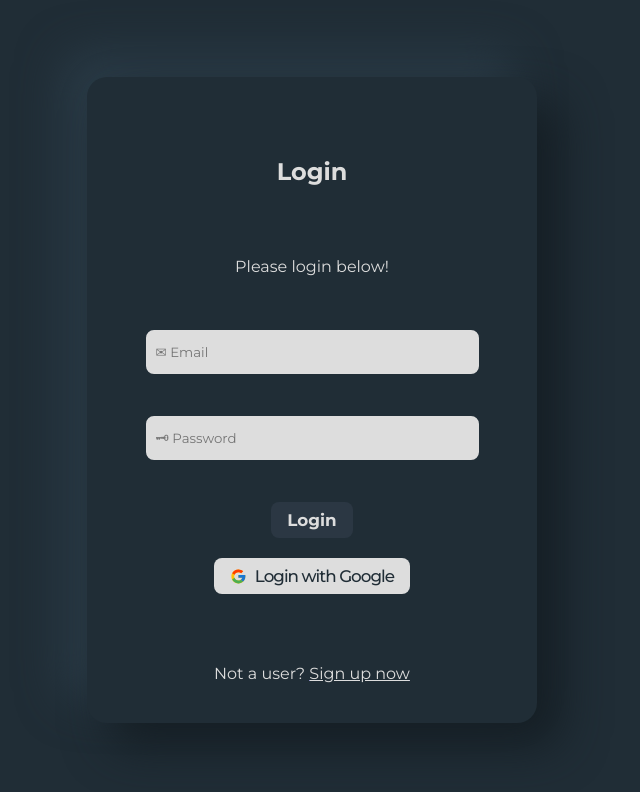
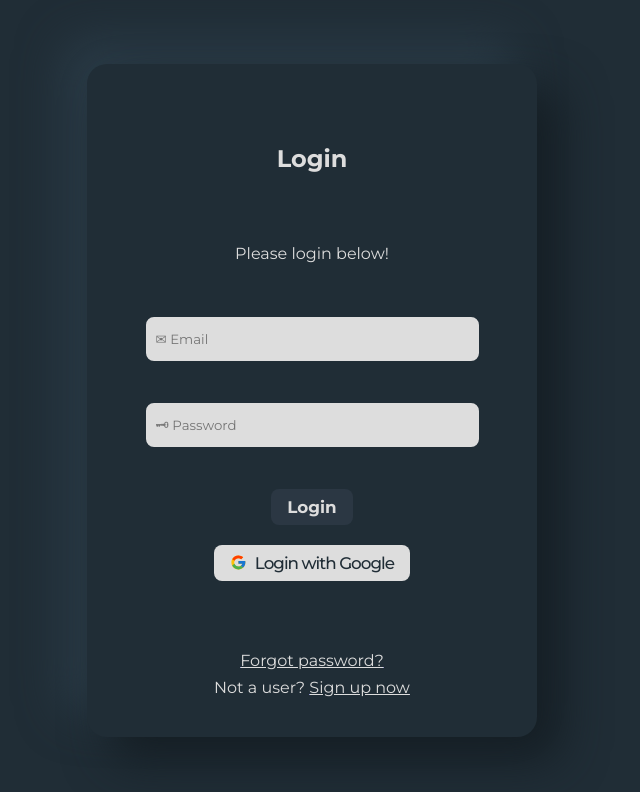
Before and after one commit to tahseenio/login-signup, a React (Create React App) app: page /login in a window 1280 px wide. Shown: the top 792 px of the page, without its empty margins (328-968 px from the left). Built offline with nearby package versions, Linux system fonts and the light colour scheme; no server answers.

Commit message:
added reset password page

```diff
--- a/src/App.js
+++ b/src/App.js
@@ -4,6 +4,7 @@ import { Home } from './pages/Home';
 import { Login } from './components/Login';
 import { Register } from './components/Register';
 import { ProtectedRoute } from './components/ProtectedRoute';
+import { ForgotPassword } from './components/ForgotPassword';
 
 const App = () => {
   // TODO: FIGURE OUT A BETTER WAY TO DO ISLOADING FOR PROTECTEDROUTE AS IT IS A BIT IFFY RIGHT NOW
@@ -15,6 +16,7 @@ const App = () => {
           <Route path='/' element={<ProtectedRoute><Home /></ProtectedRoute>} />
           <Route path='/login' element={<Login />} />
           <Route path='/register' element={<Register />} />
+          <Route path='/forgot' element={<ForgotPassword />} />
         </Routes>
       </Router>
     </div>
--- /dev/null
+++ b/src/components/ForgotPassword.jsx
@@ -0,0 +1,55 @@
+import React, { useState } from 'react'
+import { Link } from 'react-router-dom';
+import { useForm } from 'react-hook-form';
+import * as yup from "yup";
+import { yupResolver } from "@hookform/resolvers/yup";
+
+import { useFirebaseContext } from '../context/FirebaseContext'
+
+export const ForgotPassword = () => {
+  const { forgotPassword } = useFirebaseContext()
+
+  const [resetPassText, setResetPassText] = useState('')
+  const [resetPassLoading, setResetPassLoading] = useState(false)
+
+  // yup validation
+  const schema = yup.object().shape({
+    email: yup.string().email('Please enter a valid email').required('Email is required')
+  });
+
+  // react-use-form
+  const { register, handleSubmit, formState: { errors } } = useForm({
+    mode: "onBlur",
+    resolver: yupResolver(schema)
+  })
+
+  // react-use-form submit
+  const onResetSubmit = async (data) => {
+    setResetPassLoading(true)
+    try {
+      await forgotPassword(data.email)
+      setResetPassText("Success! a password reset email has been sent")
+      setResetPassLoading(false)
+    } catch (error) {
+      setResetPassText(error.message)
+      if (error.message === 'Firebase: Error (auth/user-not-found).') setResetPassText('Email not found. Check again')
+      setResetPassLoading(false)
+    }
+  }
+  return (
+    <main className='container__login'>
+      <section className='form__login--wrapper'>
+        <form className='form__login' onSubmit={handleSubmit(onResetSubmit)}>
+          <h1 className='login__header'>Reset Password</h1>
+          {resetPassLoading ? <span className="chaotic-orbit loader"></span> : <span className='loader'>&nbsp;</span>}
+          <p className='login__para'>Reset your password below</p>
+          {resetPassText ? <p className={(resetPassText === 'Success! a password reset email has been sent') ? 'text--success' : 'text--error'}>{resetPassText}</p > : <p className='text--error'>&nbsp;</p>}
+          <input className='login__input' {...register('email')} placeholder='✉ Email' style={(errors.email) ? { borderColor: 'red' } : null} />
+          {errors.email?.message ? <p className='text--error'>{errors.email?.message}</p> : <p className='text--error'>&nbsp;</p>}
+          <button className='button button--login'>Reset Password</button>
+        </form>
+        <p className='signup__para'>Reset password? <Link to={'/login'}><span className='signup__link'>Log in now</span></Link></p>
+      </section>
+    </main>
+  )
+}
--- a/src/components/Login.jsx
+++ b/src/components/Login.jsx
@@ -69,8 +69,9 @@ export const Login = () => {
           <button className='button button--login'>Login</button>
         </form>
         <button className='button button--google' onClick={onGoogleLogin}> <FcGoogle className='google_icon' /> Login with Google</button>
-        <p className='signup__para'>Not a user? <Link to={'/register'}><span className='signup__link'>Sign up now</span></Link></p>
+        <Link to={'/forgot'}><p className='signup__para signup__link'>Forgot password?</p></Link>
+        <p className='signup__para signup__para--login'>Not a user? <Link to={'/register'}><span className='signup__link'>Sign up now</span></Link></p>
       </section>
-    </main>
+    </main >
   )
 }
--- a/src/context/FirebaseContext.js
+++ b/src/context/FirebaseContext.js
@@ -5,7 +5,8 @@ import {
   signInWithPopup,
   onAuthStateChanged,
   signInWithEmailAndPassword,
-  createUserWithEmailAndPassword
+  createUserWithEmailAndPassword,
+  sendPasswordResetEmail
 } from 'firebase/auth';
 import { auth } from '../firebase';
 
@@ -50,6 +51,10 @@ export const FirebaseContextProvider = ({ children }) => {
     setUser(null)
   };
 
+  const forgotPassword = (email) => {
+    return sendPasswordResetEmail(auth, email)
+  }
+
   const SignInWithGoogle = () => {
     const provider = new GoogleAuthProvider();
     return signInWithPopup(auth, provider);
@@ -64,6 +69,7 @@ export const FirebaseContextProvider = ({ children }) => {
         createUser,
         handleSignout,
         SignInWithGoogle,
+        forgotPassword,
         isLoading
       }}
     >
--- a/src/index.css
+++ b/src/index.css
@@ -19,6 +19,15 @@ button {
   margin-top: 4px;
   width: 100%;
   color: red;
+  font-size: 14px;
+  font-weight: 400;
+  text-align: left;
+}
+
+.text--success {
+  margin-top: 4px;
+  width: 100%;
+  color: greenyellow;
   font-size: 14px;
   font-weight: 400;
   text-align: left;
@@ -61,7 +70,7 @@ LOGIN AND SIGNUP
   flex-direction: column;
   align-items: center;
   justify-content: center;
-  width: 100%;
+  width: 90%;
 }
 
 .login__header {
@@ -84,7 +93,7 @@ LOGIN AND SIGNUP
   padding-left: 8px;
   line-height: 40px;
   margin-top: 20px;
-  width: 90%;
+  width: 100%;
 }
 
 .login__input:focus {
@@ -137,6 +146,10 @@ LOGIN AND SIGNUP
   text-align: center;
   margin-top: 60px;
   color: var(--off-white);
+}
+
+.signup__para--login {
+  margin-top: 8px;
 }
 
 .signup__link {
```
